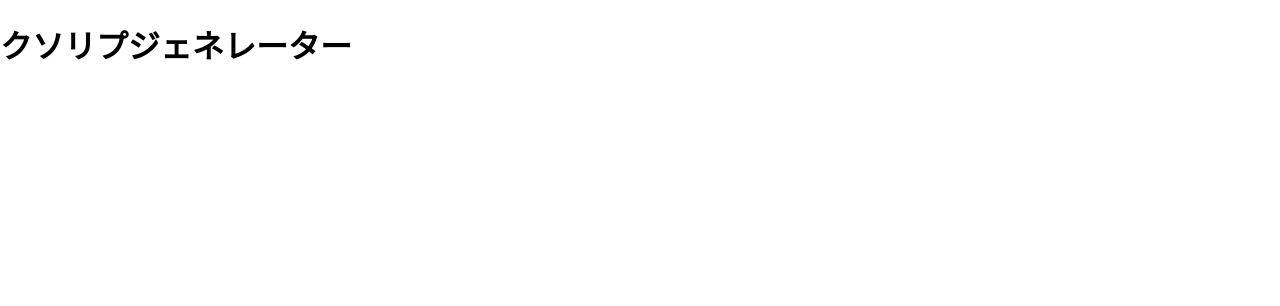
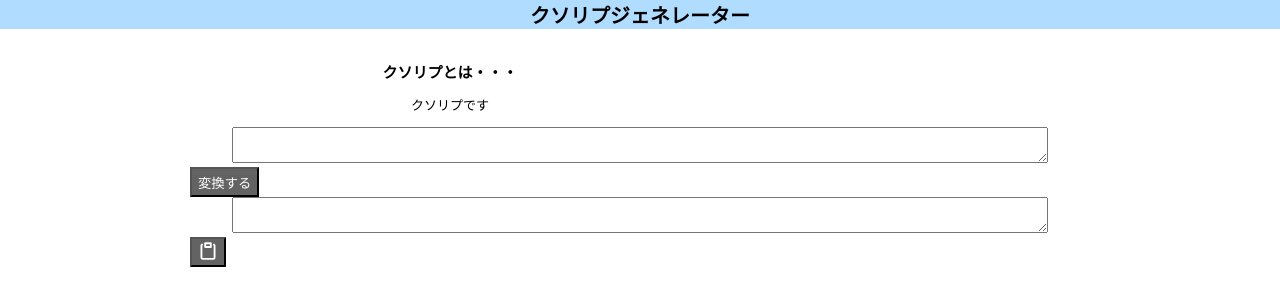
Before and after one commit to kyutech-programming-club/kusoreply-genelator, a plain HTML site: page web/index.html in a window 1280 px wide. Drawn offline with nearby package versions, Linux system fonts and the light colour scheme.

Commit message:
rough appearance

```diff
--- a/web/index.html
+++ b/web/index.html
@@ -4,12 +4,43 @@
 <head>
   <meta charset="UTF-8">
   <meta name="viewport" content="width=device-width, initial-scale=1.0">
+  <script src="https://ajax.googleapis.com/ajax/libs/jquery/3.6.0/jquery.min.js"></script>
   <title>クソリプジェネレーター</title>
   <link rel="stylesheet" href="stylesheet.css">
 </head>
 
 <body>
-  <h1>クソリプジェネレーター</h1>
+  <header>
+    <h1 class="width">クソリプジェネレーター</h1>
+  </header>
+
+  <main>
+    <div class="width">
+      <h2>クソリプとは・・・</h2>
+      <p>クソリプです</p>
+    </div>
+    <div class="main-wrapper width">
+      <textarea></textarea>
+      <button class="change">変換する</button>
+      <textarea></textarea>
+      <button class="copy"><svg>
+          <use xlink:href="#copy-svg"></use>
+        </svg></button>
+    </div>
+
+  </main>
+
+  <footer>
+
+  </footer>
+
+  <svg class="svgs">
+    <svg id="copy-svg" aria-hidden="true" viewBox="0 0 16 16" version="1.1" data-view-component="true">
+      <path fill-rule="evenodd" d="M5.75 1a.75.75 0 00-.75.75v3c0 .414.336.75.75.75h4.5a.75.75 0 00.75-.75v-3a.75.75 0 00-.75-.75h-4.5zm.75 3V2.5h3V4h-3zm-2.874-.467a.75.75 0 00-.752-1.298A1.75 1.75 0 002 3.75v9.5c0 .966.784 1.75 1.75 1.75h8.5A1.75 1.75 0 0014 13.25v-9.5a1.75 1.75 0 00-.874-1.515.75.75 0 10-.752 1.298.25.25 0 01.126.217v9.5a.25.25 0 01-.25.25h-8.5a.25.25 0 01-.25-.25v-9.5a.25.25 0 01.126-.217z"></path>
+    </svg>
+  </svg>
+
+  <script type="text/javascript" src="script.js"></script>
 </body>
 
 </html>
--- a/web/stylesheet.scss
+++ b/web/stylesheet.scss
@@ -10,8 +10,73 @@ a{
 body{
   margin:0;
   padding:0;
+  text-align: center;
+  font-family:"游ゴシック";
 }
 
-h1{
-  font-family: serif;
+p{
+  font-size: 10px;
+  @media screen and(min-width:813px){
+    font-size:13px;
+  }
 }
+
+$main-width:85%;
+$sp-width:90%;
+$sp-size:10px;
+$size:13px;
+
+.width{
+  width:$sp-width;
+  @media screen and ( min-width:813px ){
+    width:$main-width;
+    max-width:900px;
+  }
+}
+
+header{
+  background-color:rgb(176, 220, 255);
+  h1{
+    margin:0 auto;
+    font-size:20px;
+  }
+}
+
+main{
+  padding-top:20px;
+}
+
+h2{
+  font-size:15px;
+}
+
+.main-wrapper{
+  margin:0 auto;
+  text-align: center;
+  textarea{
+  width:$sp-width;
+}
+
+button{
+  display:block;
+  height:30px;
+  background-color:rgb(99, 99, 99);
+  color:white;
+  transition:0.5s;
+  &:hover{
+    opacity:0.8;
+  }
+}
+
+.copy{
+  svg{
+    fill:white;
+    width:20px;
+    height:20px;
+  }
+}
+}
+
+.svgs{
+  display:none;
+}
```
Also changed, not shown: web/script.js (added), web/stylesheet.css, 1 other file.
